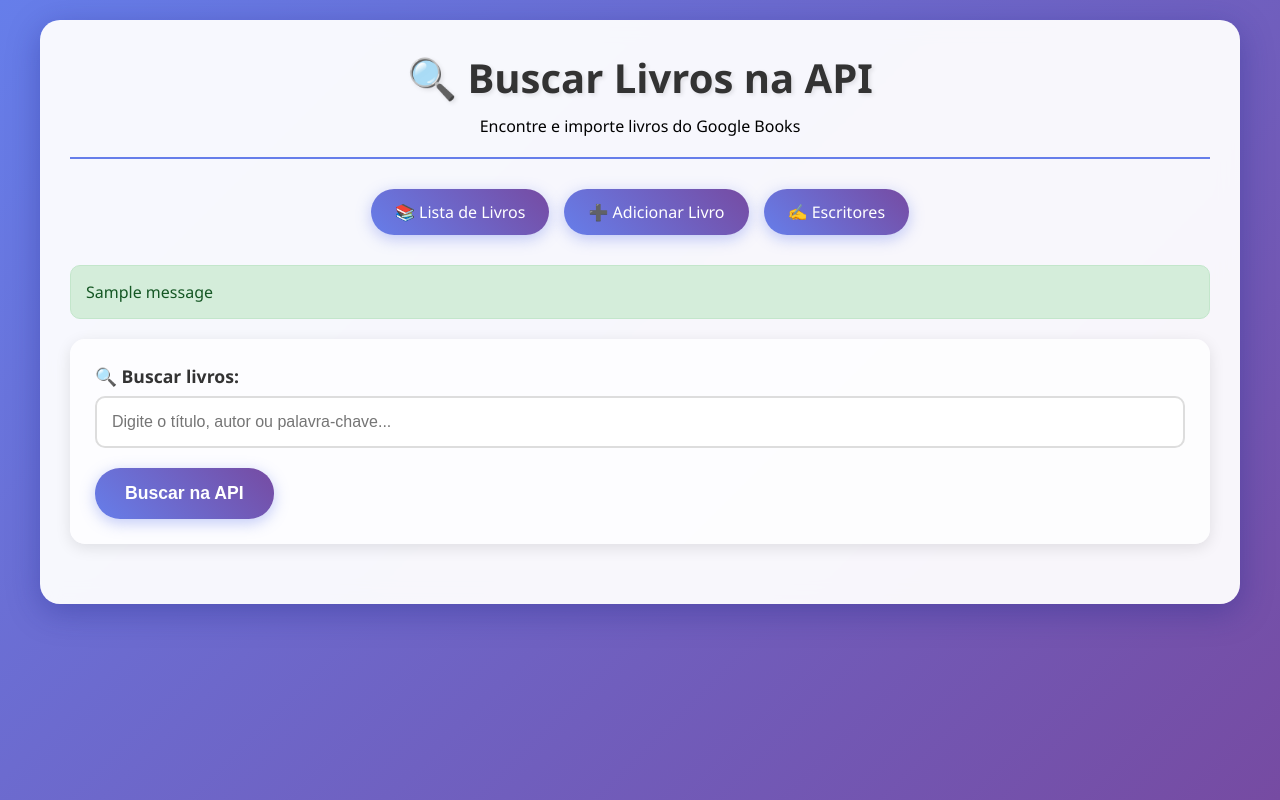
After one commit to GabrielEduardo-prog/wsBackend-Fabrica25.2, a Django app: page /biblioteca/buscar-api/ in a window 1280 px wide. The commit adds this page. Run offline with Django 5.2, Linux system fonts and the light colour scheme; tables that the repository leaves empty hold one stand-in row (values such as "Sample post"); one stand-in notice (Sample message) is shown.

Commit message:
:rocket: Implementaçao da API externa
Uso da API Google Books API

```diff
--- /dev/null
+++ b/biblioteca/templates/buscar_livros_api.html
@@ -0,0 +1,342 @@
+<!DOCTYPE html>
+<html lang="pt-br">
+<head>
+    <meta charset="UTF-8">
+    <meta name="viewport" content="width=device-width, initial-scale=1.0">
+    <title>Buscar Livros na API - Sistema de Biblioteca</title>
+    <style>
+        * {
+            margin: 0;
+            padding: 0;
+            box-sizing: border-box;
+        }
+
+        body {
+            font-family: 'Segoe UI', Tahoma, Geneva, Verdana, sans-serif;
+            background: linear-gradient(135deg, #667eea 0%, #764ba2 100%);
+            min-height: 100vh;
+            padding: 20px;
+        }
+
+        .container {
+            max-width: 1200px;
+            margin: 0 auto;
+            background: rgba(255, 255, 255, 0.95);
+            backdrop-filter: blur(10px);
+            border-radius: 20px;
+            padding: 30px;
+            box-shadow: 0 8px 32px rgba(31, 38, 135, 0.37);
+        }
+
+        .header {
+            text-align: center;
+            margin-bottom: 30px;
+            padding-bottom: 20px;
+            border-bottom: 2px solid #667eea;
+        }
+
+        .header h1 {
+            color: #333;
+            font-size: 2.5rem;
+            margin-bottom: 10px;
+            text-shadow: 2px 2px 4px rgba(0,0,0,0.1);
+        }
+
+        .navigation {
+            display: flex;
+            justify-content: center;
+            gap: 15px;
+            margin-bottom: 30px;
+            flex-wrap: wrap;
+        }
+
+        .nav-link {
+            background: linear-gradient(45deg, #667eea, #764ba2);
+            color: white !important;
+            text-decoration: none !important;
+            padding: 12px 24px;
+            border-radius: 25px;
+            transition: all 0.3s ease;
+            font-weight: 500;
+            box-shadow: 0 4px 15px rgba(102, 126, 234, 0.4);
+        }
+
+        .nav-link:hover {
+            transform: translateY(-2px);
+            box-shadow: 0 6px 20px rgba(102, 126, 234, 0.6);
+            color: white !important;
+        }
+
+        .search-form {
+            background: rgba(255, 255, 255, 0.8);
+            padding: 25px;
+            border-radius: 15px;
+            margin-bottom: 30px;
+            box-shadow: 0 4px 15px rgba(0,0,0,0.1);
+        }
+
+        .form-group {
+            margin-bottom: 20px;
+        }
+
+        .form-group label {
+            display: block;
+            color: #333;
+            font-weight: 600;
+            margin-bottom: 8px;
+            font-size: 1.1rem;
+        }
+
+        .form-control {
+            width: 100%;
+            padding: 15px;
+            border: 2px solid #ddd;
+            border-radius: 10px;
+            font-size: 1rem;
+            transition: all 0.3s ease;
+            background: white;
+        }
+
+        .form-control:focus {
+            outline: none;
+            border-color: #667eea;
+            box-shadow: 0 0 0 3px rgba(102, 126, 234, 0.1);
+        }
+
+        .btn {
+            background: linear-gradient(45deg, #667eea, #764ba2);
+            color: white;
+            border: none;
+            padding: 15px 30px;
+            border-radius: 25px;
+            cursor: pointer;
+            font-size: 1.1rem;
+            font-weight: 600;
+            transition: all 0.3s ease;
+            box-shadow: 0 4px 15px rgba(102, 126, 234, 0.4);
+        }
+
+        .btn:hover {
+            transform: translateY(-2px);
+            box-shadow: 0 6px 20px rgba(102, 126, 234, 0.6);
+        }
+
+        .btn-success {
+            background: linear-gradient(45deg, #28a745, #20c997);
+            box-shadow: 0 4px 15px rgba(40, 167, 69, 0.4);
+        }
+
+        .btn-success:hover {
+            box-shadow: 0 6px 20px rgba(40, 167, 69, 0.6);
+        }
+
+        .results-section {
+            margin-top: 30px;
+        }
+
+        .book-grid {
+            display: grid;
+            grid-template-columns: repeat(auto-fill, minmax(350px, 1fr));
+            gap: 20px;
+            margin-top: 20px;
+        }
+
+        .book-card {
+            background: rgba(255, 255, 255, 0.9);
+            border-radius: 15px;
+            padding: 20px;
+            box-shadow: 0 4px 15px rgba(0,0,0,0.1);
+            transition: all 0.3s ease;
+            border: 1px solid #e0e0e0;
+        }
+
+        .book-card:hover {
+            transform: translateY(-5px);
+            box-shadow: 0 8px 25px rgba(0,0,0,0.15);
+        }
+
+        .book-title {
+            color: #333;
+            font-size: 1.3rem;
+            font-weight: 700;
+            margin-bottom: 10px;
+            line-height: 1.3;
+        }
+
+        .book-author {
+            color: #666;
+            font-size: 1.1rem;
+            margin-bottom: 8px;
+            font-weight: 500;
+        }
+
+        .book-info {
+            color: #777;
+            font-size: 0.9rem;
+            margin-bottom: 15px;
+            line-height: 1.4;
+        }
+
+        .book-isbn {
+            background: #f8f9fa;
+            padding: 5px 10px;
+            border-radius: 5px;
+            font-family: monospace;
+            font-size: 0.9rem;
+            color: #495057;
+            margin-bottom: 15px;
+            display: inline-block;
+        }
+
+        .import-form {
+            margin-top: 15px;
+        }
+
+        .messages {
+            margin-bottom: 20px;
+        }
+
+        .alert {
+            padding: 15px;
+            border-radius: 10px;
+            margin-bottom: 15px;
+            font-weight: 500;
+        }
+
+        .alert-success {
+            background-color: #d4edda;
+            border: 1px solid #c3e6cb;
+            color: #155724;
+        }
+
+        .alert-error {
+            background-color: #f8d7da;
+            border: 1px solid #f5c6cb;
+            color: #721c24;
+        }
+
+        .alert-warning {
+            background-color: #fff3cd;
+            border: 1px solid #ffeaa7;
+            color: #856404;
+        }
+
+        .no-results {
+            text-align: center;
+            color: #666;
+            font-size: 1.2rem;
+            margin-top: 40px;
+            padding: 40px;
+            background: rgba(255, 255, 255, 0.8);
+            border-radius: 15px;
+        }
+
+        @media (max-width: 768px) {
+            .container {
+                padding: 20px;
+                margin: 10px;
+            }
+
+            .header h1 {
+                font-size: 2rem;
+            }
+
+            .navigation {
+                flex-direction: column;
+                align-items: center;
+            }
+
+            .book-grid {
+                grid-template-columns: 1fr;
+            }
+        }
+    </style>
+</head>
+<body>
+    <div class="container">
+        <div class="header">
+            <h1>🔍 Buscar Livros na API</h1>
+            <p>Encontre e importe livros do Google Books</p>
+        </div>
+
+        <div class="navigation">
+            <a href="{% url 'biblioteca:livro_list' %}" class="nav-link">📚 Lista de Livros</a>
+            <a href="{% url 'biblioteca:livro_create' %}" class="nav-link">➕ Adicionar Livro</a>
+            <a href="{% url 'biblioteca:escritor_list' %}" class="nav-link">✍️ Escritores</a>
+        </div>
+
+        <!-- Mensagens de feedback -->
+        {% if messages %}
+        <div class="messages">
+            {% for message in messages %}
+            <div class="alert alert-{{ message.tags }}">
+                {{ message }}
+            </div>
+            {% endfor %}
+        </div>
+        {% endif %}
+
+        <!-- Formulário de busca -->
+        <div class="search-form">
+            <form method="post">
+                {% csrf_token %}
+                <div class="form-group">
+                    <label for="query">🔍 Buscar livros:</label>
+                    <input
+                        type="text"
+                        class="form-control"
+                        id="query"
+                        name="query"
+                        placeholder="Digite o título, autor ou palavra-chave..."
+                        value="{{ query|default:'' }}"
+                        required
+                    >
+                </div>
+                <button type="submit" class="btn">Buscar na API</button>
+            </form>
+        </div>
+
+        <!-- Resultados da busca -->
+        {% if livros %}
+        <div class="results-section">
+            <h2>📖 Livros encontrados: {{ livros|length }}</h2>
+            <div class="book-grid">
+                {% for livro in livros %}
+                <div class="book-card">
+                    <div class="book-title">{{ livro.titulo }}</div>
+                    <div class="book-author">👤 {{ livro.autor }}</div>
+
+                    {% if livro.data_publicacao %}
+                    <div class="book-info">📅 Publicado em: {{ livro.data_publicacao }}</div>
+                    {% endif %}
+
+                    {% if livro.isbn %}
+                    <div class="book-isbn">ISBN: {{ livro.isbn }}</div>
+                    {% endif %}
+
+                    {% if livro.categoria %}
+                    <div class="book-info">🏷️ Categoria: {{ livro.categoria }}</div>
+                    {% endif %}
+
+                    <!-- Formulário para importar -->
+                    <form method="post" action="{% url 'biblioteca:importar_livro_api' %}" class="import-form">
+                        {% csrf_token %}
+                        <input type="hidden" name="titulo" value="{{ livro.titulo }}">
+                        <input type="hidden" name="autor" value="{{ livro.autor }}">
+                        <input type="hidden" name="isbn" value="{{ livro.isbn|default:'' }}">
+                        <input type="hidden" name="data_publicacao" value="{{ livro.data_publicacao|date:'Y-m-d'|default:'' }}">
+                        <button type="submit" class="btn btn-success">⬇️ Importar para Biblioteca</button>
+                    </form>
+                </div>
+                {% endfor %}
+            </div>
+        </div>
+        {% elif query %}
+        <div class="no-results">
+            <h3>😔 Nenhum livro encontrado</h3>
+            <p>Tente buscar com outros termos.</p>
+        </div>
+        {% endif %}
+    </div>
+</body>
+</html>
--- a/biblioteca/templates/livro_list.html
+++ b/biblioteca/templates/livro_list.html
@@ -1,7 +1,10 @@
 {% extends 'base.html' %}
 {% block content %}
 <h2>📖 Livros</h2>
-<a href="{% url 'biblioteca:livro_create' %}"><button>+ Novo Livro</button></a>
+<div style="margin-bottom: 20px;">
+    <a href="{% url 'biblioteca:livro_create' %}"><button>+ Novo Livro</button></a>
+    <a href="{% url 'biblioteca:buscar_livros_api' %}"><button style="background: linear-gradient(45deg, #28a745, #20c997); margin-left: 10px;">🔍 Buscar na API</button></a>
+</div>
 
 {% for livro in object_list %}
 <div class="item">
--- a/biblioteca/urls.py
+++ b/biblioteca/urls.py
@@ -15,4 +15,8 @@ urlpatterns = [
     path('escritor/create/', views.EscritorCreate.as_view(), name='escritor_create'),
     path('escritor/<int:pk>/edit/', views.EscritorUpdate.as_view(), name='escritor_edit'),
     path('escritor/<int:pk>/delete/', views.EscritorDelete.as_view(), name='escritor_delete'),
+
+
+    path('buscar-api/', views.buscar_livros_api, name='buscar_livros_api'),
+    path('importar-livro/', views.importar_livro_api, name='importar_livro_api'),
 ]
--- a/biblioteca/views.py
+++ b/biblioteca/views.py
@@ -1,11 +1,16 @@
 from django.shortcuts import render, redirect
 from django.contrib import messages
+from django.http import JsonResponse
+from django.views.decorators.http import require_http_methods
+from django.views.decorators.csrf import csrf_exempt
+import json
 
 # Create your views here.
 from django.views.generic import ListView, DetailView, CreateView, UpdateView, DeleteView
 from django.urls import reverse_lazy
 from .models import Escritor, Livro
 from .forms import EscritorForm, LivroForm
+from .services import GoogleBooksService
 
 class EscritorList(ListView):
     model = Escritor
@@ -52,3 +57,67 @@ class LivroDelete(DeleteView):
     model = Livro
     template_name = 'livro_confirm_delete.html'
     success_url = reverse_lazy('biblioteca:livro_list')
+
+
+# Views para API Externa
+def buscar_livros_api(request):
+    """
+    View para buscar livros na API do Google Books
+    """
+    if request.method == 'GET':
+        return render(request, 'buscar_livros_api.html')
+
+    elif request.method == 'POST':
+        query = request.POST.get('query', '').strip()
+        if not query:
+            messages.error(request, 'Digite um termo para buscar.')
+            return render(request, 'buscar_livros_api.html')
+
+        # Buscar livros na API
+        livros = GoogleBooksService.buscar_livros(query, max_results=20)
+
+        if not livros:
+            messages.warning(request, 'Nenhum livro encontrado para este termo.')
+
+        return render(request, 'buscar_livros_api.html', {
+            'livros': livros,
+            'query': query
+        })
+
+
+@require_http_methods(["POST"])
+def importar_livro_api(request):
+    """
+    View para importar um livro específico da API para o banco local
+    """
+    try:
+        # Receber dados do livro via POST
+        livro_data = {
+            'titulo': request.POST.get('titulo'),
+            'autor': request.POST.get('autor'),
+            'isbn': request.POST.get('isbn'),
+            'data_publicacao': request.POST.get('data_publicacao'),
+        }
+
+        # Converter data_publicacao para objeto date se presente
+        if livro_data['data_publicacao']:
+            from datetime import datetime
+            try:
+                livro_data['data_publicacao'] = datetime.strptime(
+                    livro_data['data_publicacao'], '%Y-%m-%d'
+                ).date()
+            except ValueError:
+                livro_data['data_publicacao'] = None
+
+        # Importar livro
+        livro, mensagem = GoogleBooksService.importar_livro(livro_data)
+
+        if livro:
+            messages.success(request, f'Livro "{livro.titulo}" importado com sucesso!')
+        else:
+            messages.error(request, mensagem)
+
+    except Exception as e:
+        messages.error(request, f'Erro ao importar livro: {str(e)}')
+
+    return redirect('biblioteca:buscar_livros_api')
--- a/projetofabrica/settings.py
+++ b/projetofabrica/settings.py
@@ -129,9 +129,9 @@ AUTH_PASSWORD_VALIDATORS = [
 # Internationalization
 # https://docs.djangoproject.com/en/5.2/topics/i18n/
 
-LANGUAGE_CODE = 'en-us'
+LANGUAGE_CODE = 'pt-br'
 
-TIME_ZONE = 'UTC'
+TIME_ZONE = 'South America/Sao_Paulo'
 
 USE_I18N = True
 
```
Also changed, not shown: biblioteca/admin.py (+3 -4 lines), biblioteca/services.py (added, +125 -0 lines), requirements.txt (added, +13 -0 lines).
